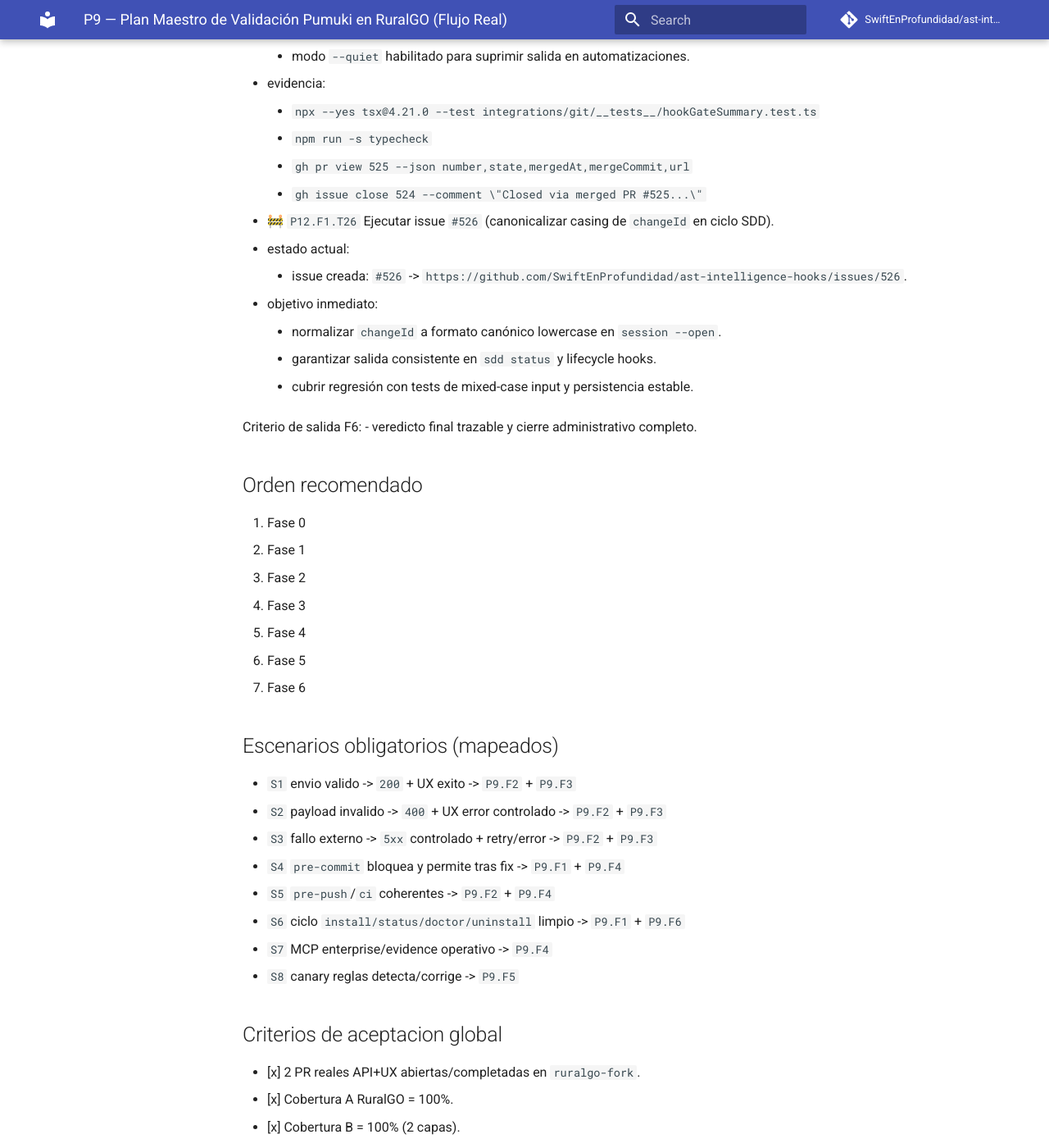
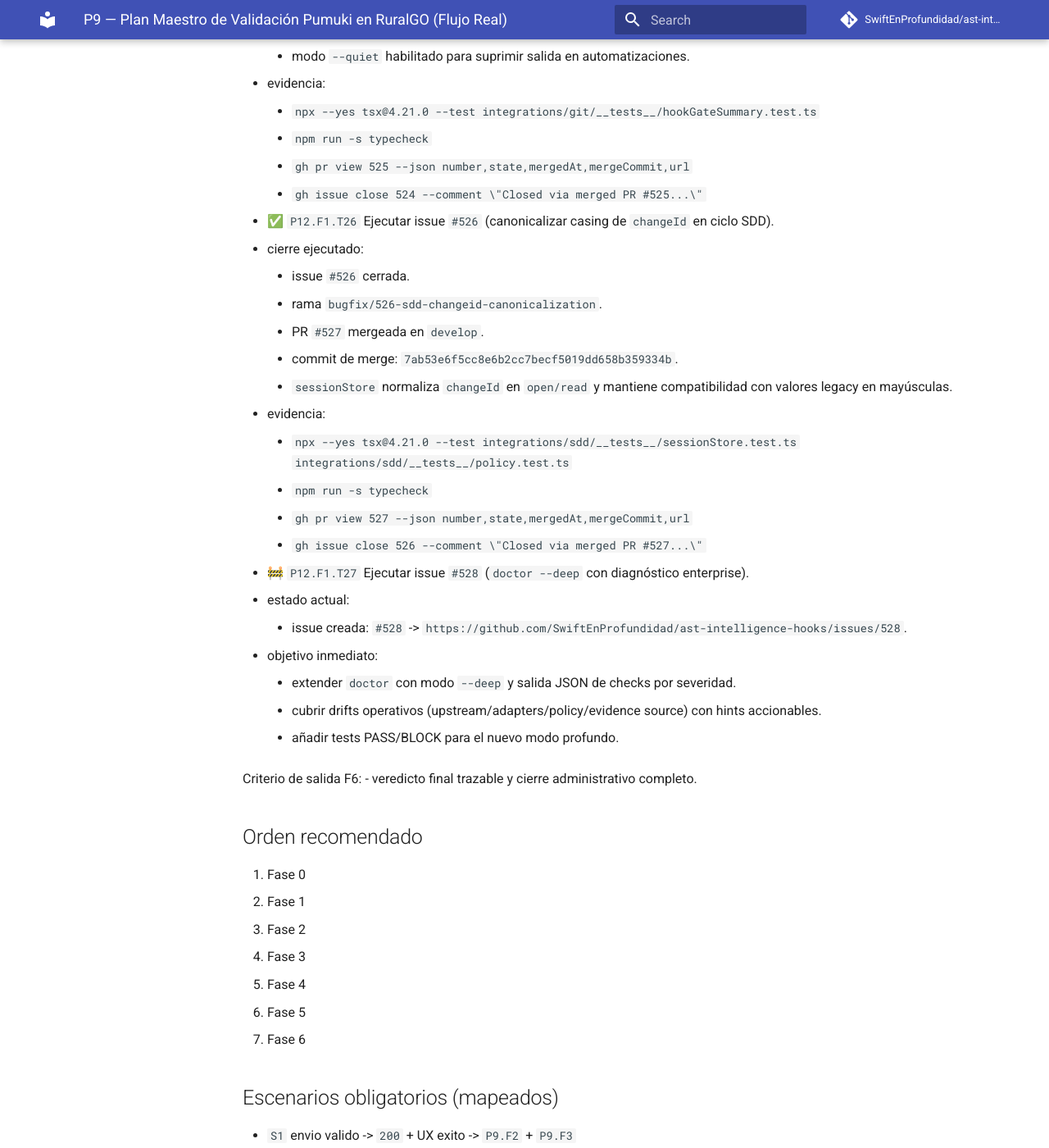
Before and after one commit to SwiftEnProfundidad/ast-intelligence-hooks, an MkDocs documentation site: the page built from docs/seguimiento-completo-validacion-ruralgo-03-03-2026.md, in a window 1280 px wide and 1400 px high, scrolled down 38137 px. Shown: the whole window at 82% size. Built offline with MkDocs 1.6.1 and Material for MkDocs 9.7.7, drawn with Linux system fonts in a browser that asks for light colours; comment, search, counter and statistics services are not loaded.

Commit message:
docs(tracking): close T26 and activate T27

```diff
--- a/docs/seguimiento-completo-validacion-ruralgo-03-03-2026.md
+++ b/docs/seguimiento-completo-validacion-ruralgo-03-03-2026.md
@@ -1067,13 +1067,25 @@ Criterio de salida F5:
     - `npm run -s typecheck`
     - `gh pr view 525 --json number,state,mergedAt,mergeCommit,url`
     - `gh issue close 524 --comment \"Closed via merged PR #525...\"`
-- 🚧 `P12.F1.T26` Ejecutar issue `#526` (canonicalizar casing de `changeId` en ciclo SDD).
+- ✅ `P12.F1.T26` Ejecutar issue `#526` (canonicalizar casing de `changeId` en ciclo SDD).
+  - cierre ejecutado:
+    - issue `#526` cerrada.
+    - rama `bugfix/526-sdd-changeid-canonicalization`.
+    - PR `#527` mergeada en `develop`.
+    - commit de merge: `7ab53e6f5cc8e6b2cc7becf5019dd658b359334b`.
+    - `sessionStore` normaliza `changeId` en `open/read` y mantiene compatibilidad con valores legacy en mayúsculas.
+  - evidencia:
+    - `npx --yes tsx@4.21.0 --test integrations/sdd/__tests__/sessionStore.test.ts integrations/sdd/__tests__/policy.test.ts`
+    - `npm run -s typecheck`
+    - `gh pr view 527 --json number,state,mergedAt,mergeCommit,url`
+    - `gh issue close 526 --comment \"Closed via merged PR #527...\"`
+- 🚧 `P12.F1.T27` Ejecutar issue `#528` (`doctor --deep` con diagnóstico enterprise).
   - estado actual:
-    - issue creada: `#526` -> `https://github.com/SwiftEnProfundidad/ast-intelligence-hooks/issues/526`.
+    - issue creada: `#528` -> `https://github.com/SwiftEnProfundidad/ast-intelligence-hooks/issues/528`.
   - objetivo inmediato:
-    - normalizar `changeId` a formato canónico lowercase en `session --open`.
-    - garantizar salida consistente en `sdd status` y lifecycle hooks.
-    - cubrir regresión con tests de mixed-case input y persistencia estable.
+    - extender `doctor` con modo `--deep` y salida JSON de checks por severidad.
+    - cubrir drifts operativos (upstream/adapters/policy/evidence source) con hints accionables.
+    - añadir tests PASS/BLOCK para el nuevo modo profundo.
 
 Criterio de salida F6:
 - veredicto final trazable y cierre administrativo completo.
```
Also changed, not shown: docs/registro-maestro-de-seguimiento.md (+1 -1 lines).
